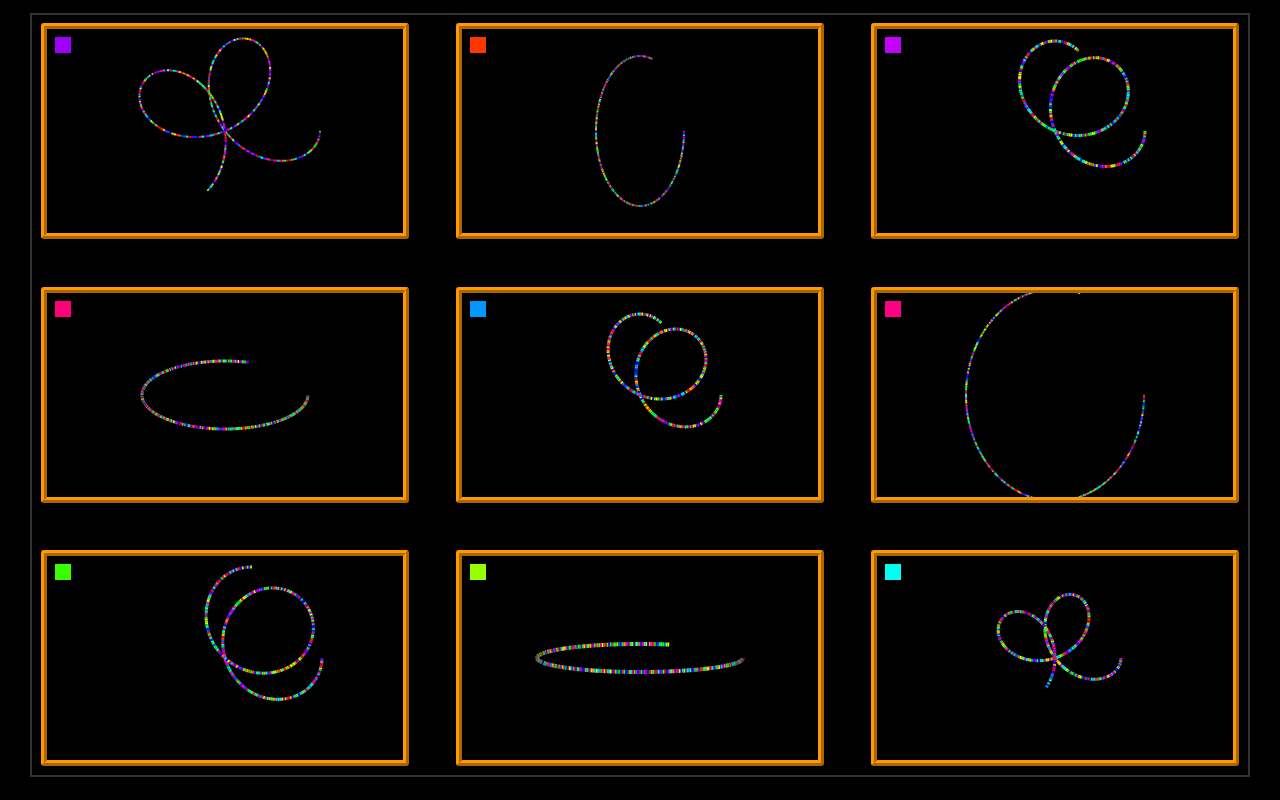
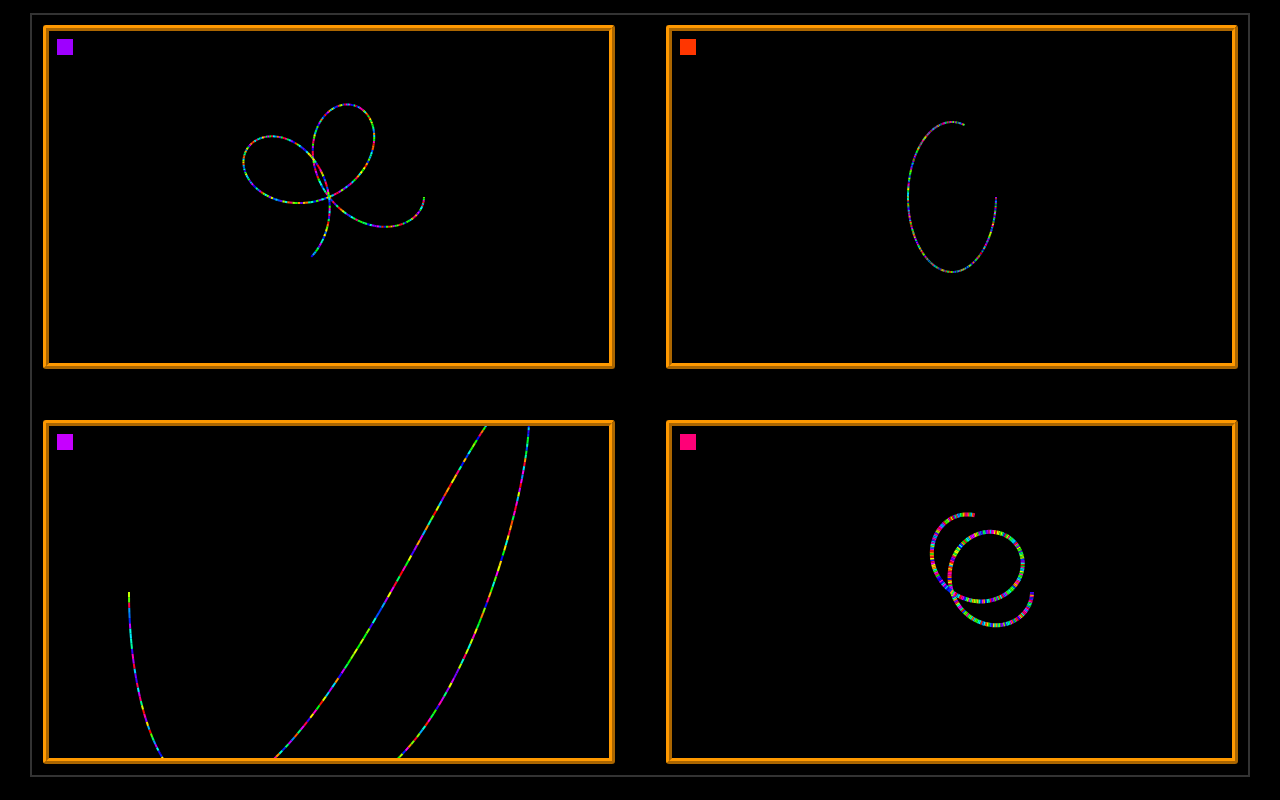
Before and after one commit to teraspora/multiple_canvases, a plain HTML site: page scene.html in a window 1280 px wide. Drawn offline with Linux system fonts and the light colour scheme.

Commit message:
Render a different curve in each scene

```diff
--- a/scene.html
+++ b/scene.html
@@ -46,6 +46,27 @@
 
         class Scene {
             static instance_count = 0;
+            constructor(canvas) {
+                this.id = Scene.instance_count++;
+                this.canvas = canvas;
+                this.ctx = this.canvas.getContext("2d");
+                this.width = this.canvas.width;
+                this.height = this.canvas.height;
+            }
+            render() {
+            }
+            update(t) {
+            }
+            test() {
+                // Draw something simple and small, just to verify canvas drawability!
+                this.ctx.fillStyle = `hsl(${Math.random() * 360} 100% 50%)`;
+                this.ctx.fillRect(8, 8, 16, 16);
+            }
+        }
+
+
+        class CurveScene extends Scene {
+            static instance_count = 0;
 
             // Curves
             static curves = {
@@ -56,18 +77,21 @@
                 ellipse: (a, b, t) => [
                     a * Math.cos(t),
                     b * Math.sin(t)
-                ]
+                ],
+                trig_grid: t => {
+                    const amplitude = 200;
+                    return [
+                        amplitude * Math.sin(3 * Math.PI * t / 10),
+                        amplitude * Math.cos(5 * Math.PI * t / 10)
+                    ];
+                }
             };
             // =========================================
 
             constructor(canvas, curve, params, thickness) {
-                this.id = Scene.instance_count++;
-                this.canvas = canvas;
-                this.ctx = this.canvas.getContext("2d");
+                super(canvas);
                 this.ctx.lineWidth = thickness;
-                this.width = this.canvas.width;
-                this.height = this.canvas.height;
-                this.curve = Scene.curves[curve];
+                this.curve = CurveScene.curves[curve];
                 this.params = params;
                 this.x_previous = 0;
                 this.y_previous = 0;
@@ -94,17 +118,11 @@
                 this.ctx.beginPath();
                 requestAnimationFrame(this.update.bind(this));
             }
-
-            test() {
-                // Draw something simple and small, just to verify canvas drawability!
-                this.ctx.fillStyle = `hsl(${Math.random() * 360} 100% 50%)`;
-                this.ctx.fillRect(8, 8, 16, 16);
-            }
         }
 
         // Top-level code
         const scenes = [];
-        const CANVAS_COUNT = 9; // must be a perfect square!
+        const CANVAS_COUNT = 4; // must be a perfect square!
         const cols = Math.sqrt(CANVAS_COUNT);
         const main = document.getElementById('main');
         main.style.gridTemplateColumns = `repeat(${cols}, 1fr)`;
@@ -121,23 +139,28 @@
         });
 
         // For each canvas, create a new Scene, and push the new Scene to an array of scenes.
-        var even = false;
         let curve, params;
-        canvases.forEach(canvas => {
-            if (even = !even) {
-                const k = rand_in_range(1, 13) / rand_in_range(1, 23);
-                const amp = rand_in_range(60, 120);
-                curve = 'rhodonea';
-                params = [k, amp];
-            }
-            else {
-                const a = rand_in_range(3, 120);
-                const b = rand_in_range(3, 120);
-                curve = 'ellipse';
-                params = [a, b];
-            }
+        const curves = ['rhodonea', 'ellipse', 'trig_grid', 'rhodonea'];
+        canvases.forEach((canvas, i) => {
+            switch(i) {
+                case 1:
+                    const a = rand_in_range(3, 120);
+                    const b = rand_in_range(3, 120);
+                    curve = 'ellipse';
+                    params = [a, b];
+                    break;
+                case 2:
+                    curve = 'trig_grid';
+                    params = [];
+                    break;
+                default:
+                    const k = rand_in_range(1, 13) / rand_in_range(1, 23);
+                    const amp = rand_in_range(60, 120);
+                    curve = 'rhodonea';
+                    params = [k, amp];
+                }
 
-            const s = new Scene(canvas, curve, params, rand_in_range(2, 5));
+            const s = new CurveScene(canvas, curve, params, rand_in_range(2, 5));
             scenes.push(s);
             if (DEBUG) {
                 // test() method should draw something simple and small, just to verify canvas drawability!
```
